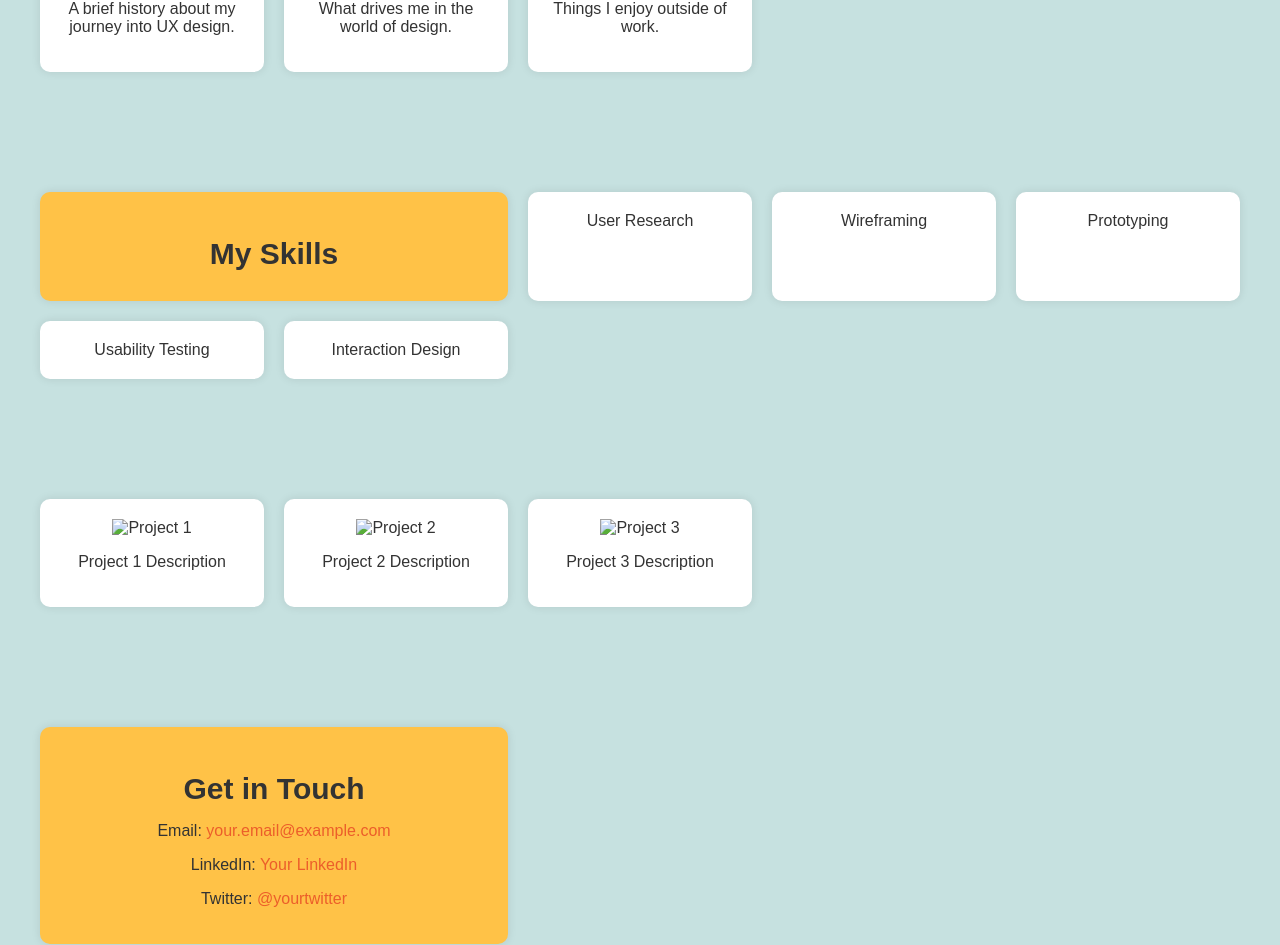
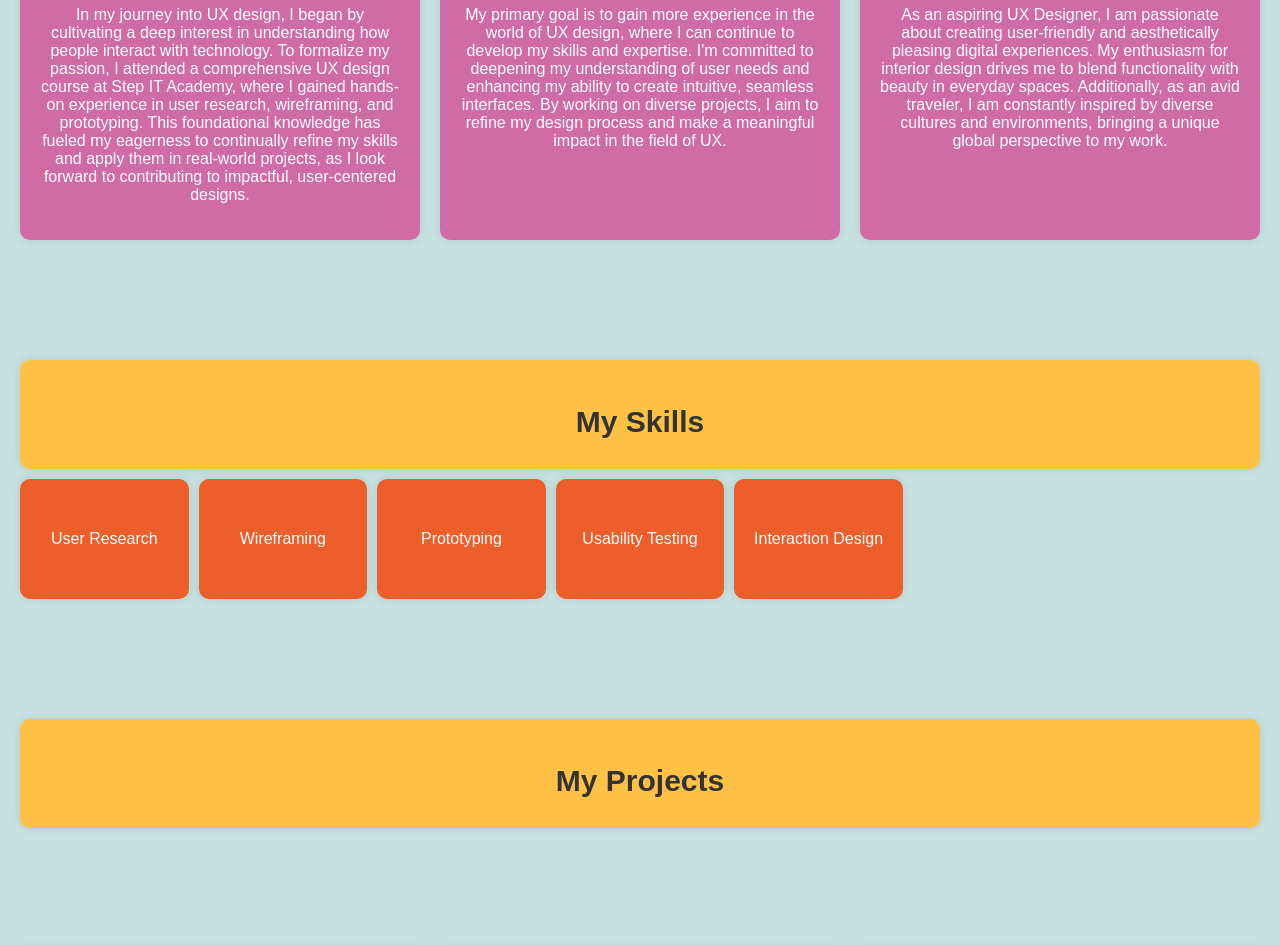
Before and after one commit to tibeva/Projekt-8, a plain HTML site: page index.html in a window 1280 px wide. Shown: the part 549-1494 px from the top of the page. Drawn offline with Linux system fonts and the light colour scheme.

Commit message:
layout update, background colors update

```diff
--- a/index.html
+++ b/index.html
@@ -8,13 +8,14 @@
   </head>
   <body>
     <header class="hero">
+      <div class="container">
         <div class="bento-grid">
           <div class="box large">
-          <h1>Hello, I'm Eva Kozumplikova</h1>
+            <h1>Hello, I'm Eva</h1>
             <p>
-            I am passionate Junior UX Designer with a keen eye for detail and a
-            drive to create intuitive, user-centered designs. I specialize in
-            translating complex ideas into simple, elegant interfaces that
+              I am passionate Junior UX Designer with a keen eye for detail and
+              a drive to create intuitive, user-centered designs. I specialize
+              in translating complex ideas into simple, elegant interfaces that
               deliver seamless user experiences.
             </p>
             <div class="cta-container">
@@ -23,26 +24,53 @@
             </div>
           </div>
         </div>
+      </div>
     </header>
 
     <section id="about" class="about">
+      <div class="container">
         <div class="bento-grid">
           <div class="box">
             <h2>Background</h2>
-          <p>A brief history about my journey into UX design.</p>
+            <p>
+              In my journey into UX design, I began by cultivating a deep
+              interest in understanding how people interact with technology. To
+              formalize my passion, I attended a comprehensive UX design course
+              at Step IT Academy, where I gained hands-on experience in user
+              research, wireframing, and prototyping. This foundational
+              knowledge has fueled my eagerness to continually refine my skills
+              and apply them in real-world projects, as I look forward to
+              contributing to impactful, user-centered designs.
+            </p>
           </div>
           <div class="box">
             <h2>Goals</h2>
-          <p>What drives me in the world of design.</p>
+            <p>
+              My primary goal is to gain more experience in the world of UX
+              design, where I can continue to develop my skills and expertise.
+              I'm committed to deepening my understanding of user needs and
+              enhancing my ability to create intuitive, seamless interfaces. By
+              working on diverse projects, I aim to refine my design process and
+              make a meaningful impact in the field of UX.
+            </p>
           </div>
           <div class="box">
             <h2>Hobbies</h2>
-          <p>Things I enjoy outside of work.</p>
+            <p>
+              As an aspiring UX Designer, I am passionate about creating
+              user-friendly and aesthetically pleasing digital experiences. My
+              enthusiasm for interior design drives me to blend functionality
+              with beauty in everyday spaces. Additionally, as an avid traveler,
+              I am constantly inspired by diverse cultures and environments,
+              bringing a unique global perspective to my work.
+            </p>
+          </div>
         </div>
       </div>
     </section>
 
     <section id="skills" class="skills">
+      <div class="container">
         <div class="bento-grid">
           <div class="box large"><h2>My Skills</h2></div>
           <div class="box">User Research</div>
@@ -51,9 +79,19 @@
           <div class="box">Usability Testing</div>
           <div class="box">Interaction Design</div>
         </div>
+      </div>
+    </section>
+
+    <section id="projects" class="projects">
+      <div class="container">
+        <div class="bento-grid">
+          <div class="box large"><h2>My Projects</h2></div>
+        </div>
+      </div>
     </section>
 
     <section id="portfolio" class="portfolio">
+      <div class="container">
         <div class="bento-grid">
           <div class="box">
             <img src="work1.jpg" alt="Project 1" />
@@ -68,18 +106,23 @@
             <p>Project 3 Description</p>
           </div>
         </div>
+      </div>
     </section>
 
     <footer id="contact" class="contact">
+      <div class="container">
         <div class="bento-grid">
           <div class="box large">
             <h2>Get in Touch</h2>
             <p>
               Email:
-            <a href="mailto:your.email@example.com">your.email@example.com</a>
+              <a href="mailto:your.email@example.com">tibeva@centrum.cz</a>
             </p>
-          <p>LinkedIn: <a href="#">Your LinkedIn</a></p>
-          <p>Twitter: <a href="#">@yourtwitter</a></p>
+            <p>
+              LinkedIn:
+              <a href="#">https://shorturl.at/gVOwF</a>
+            </p>
+          </div>
         </div>
       </div>
     </footer>
--- a/styles.css
+++ b/styles.css
@@ -1,4 +1,3 @@
-/* styles.css */
 body {
   font-family: Arial, sans-serif;
   color: #333;
@@ -7,20 +6,27 @@ body {
   background-color: #c6e1e0;
 }
 
+.container {
+  max-width: 1400px;
+  margin: 0 auto;
+  padding: 0 20px;
+}
+
 .hero {
   background-color: #ec5e2a;
   color: white;
+  display: flex;
+  justify-content: center;
+  align-items: center;
+  height: 400px;
   text-align: center;
-  padding: 50px 20px;
-  position: relative;
 }
 
 .bento-grid {
   display: grid;
-  grid-template-columns: repeat(auto-fill, minmax(200px, 1fr));
+  grid-template-columns: repeat(auto-fit, minmax(300px, 1fr));
   gap: 20px;
-  max-width: 1200px;
-  margin: 0 auto;
+  justify-content: center;
 }
 
 .box {
@@ -31,8 +37,8 @@ body {
 }
 
 .box.large {
-  grid-column: span 2;
-  background-color: #ffc247; /* Updated to the desired color */
+  grid-column: 1 / -1;
+  background-color: #ffc247;
 }
 
 .cta-container {
@@ -48,7 +54,6 @@ body {
   padding: 10px 20px;
   font-size: 18px;
   text-decoration: none;
-  display: inline-block;
   border-radius: 5px;
   transition: background-color 0.3s;
 }
@@ -68,11 +73,47 @@ body {
   color: white;
 }
 
+.about .box,
+.projects .box:not(.large),
+.portfolio .box {
+  background-color: #d16ba5;
+  color: white;
+}
+
+.skills .bento-grid {
+  grid-template-columns: repeat(auto-fit, minmax(150px, 1fr));
+  gap: 10px;
+}
+
+.skills .box:not(.large) {
+  background-color: #ec5e2a;
+  color: white;
+  text-align: center;
+  display: flex;
+  justify-content: center;
+  align-items: center;
+  font-size: 16px;
+  height: 100px;
+  padding: 10px;
+}
+
+.portfolio .box img {
+  max-width: 100%;
+  border-radius: 10px;
+  margin-bottom: 10px;
+}
+
+.portfolio .box p {
+  text-align: center;
+  font-size: 16px;
+}
+
 .about,
 .skills,
+.projects,
 .portfolio,
 .contact {
-  padding: 60px 20px;
+  padding: 60px 0;
   text-align: center;
 }
 
@@ -85,3 +126,17 @@ footer a {
   color: #ec5e2a;
   text-decoration: none;
 }
+
+@media (max-width: 768px) {
+  .bento-grid {
+    grid-template-columns: 1fr;
+  }
+
+  .box.large {
+    grid-column: auto;
+  }
+
+  .skills .bento-grid {
+    grid-template-columns: repeat(2, 1fr);
+  }
+}
```
Lines whose indentation alone changed are shown as unchanged.
